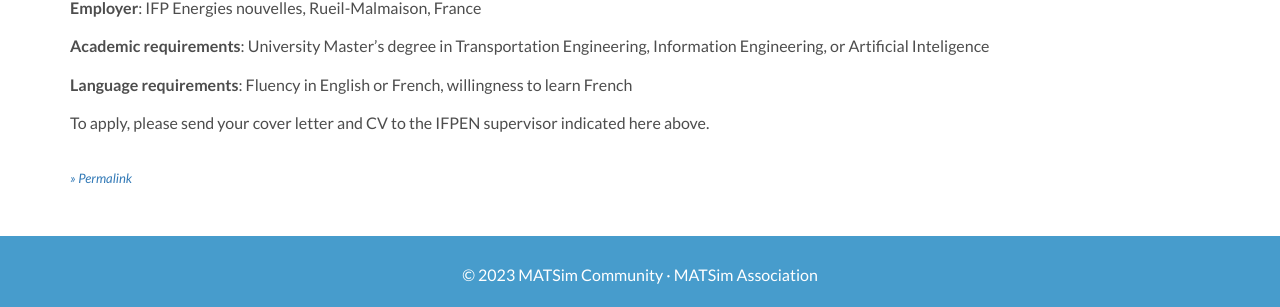
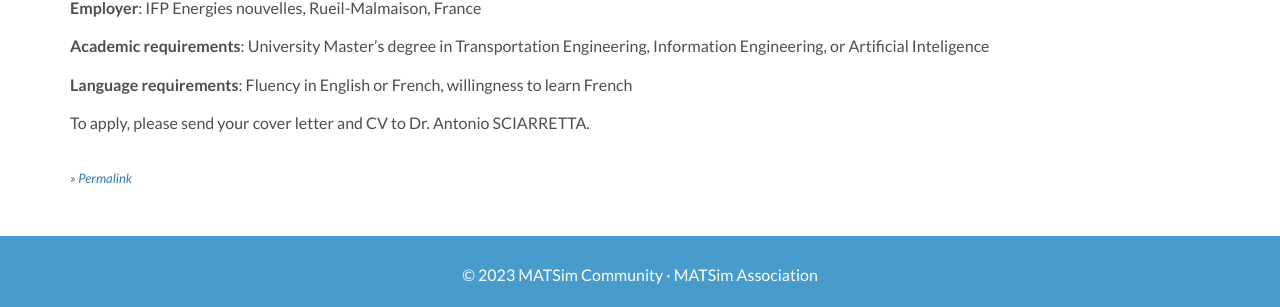
Before and after one commit to matsim-org/jekyll-website, a Jekyll site: the page built from _posts/2023-07-12-phd-ifp.md, in a window 1280 px wide and 1139 px high. Shown: the part 815-1122 px from the top of the window. Built offline with Jekyll 4.4.1, drawn with Linux system fonts in a browser that asks for light colours; some web fonts are replaced.

Commit message:
Update 2023-07-12-phd-ifp.md

```diff
--- a/_posts/2023-07-12-phd-ifp.md
+++ b/_posts/2023-07-12-phd-ifp.md
@@ -42,4 +42,4 @@ transfer functions identified and their scalability.
 
 **Language requirements**:	Fluency in English or French, willingness to learn French
 
-To apply, please send your cover letter and CV to the IFPEN supervisor indicated here above.
+To apply, please send your cover letter and CV to Dr. Antonio SCIARRETTA.
```
